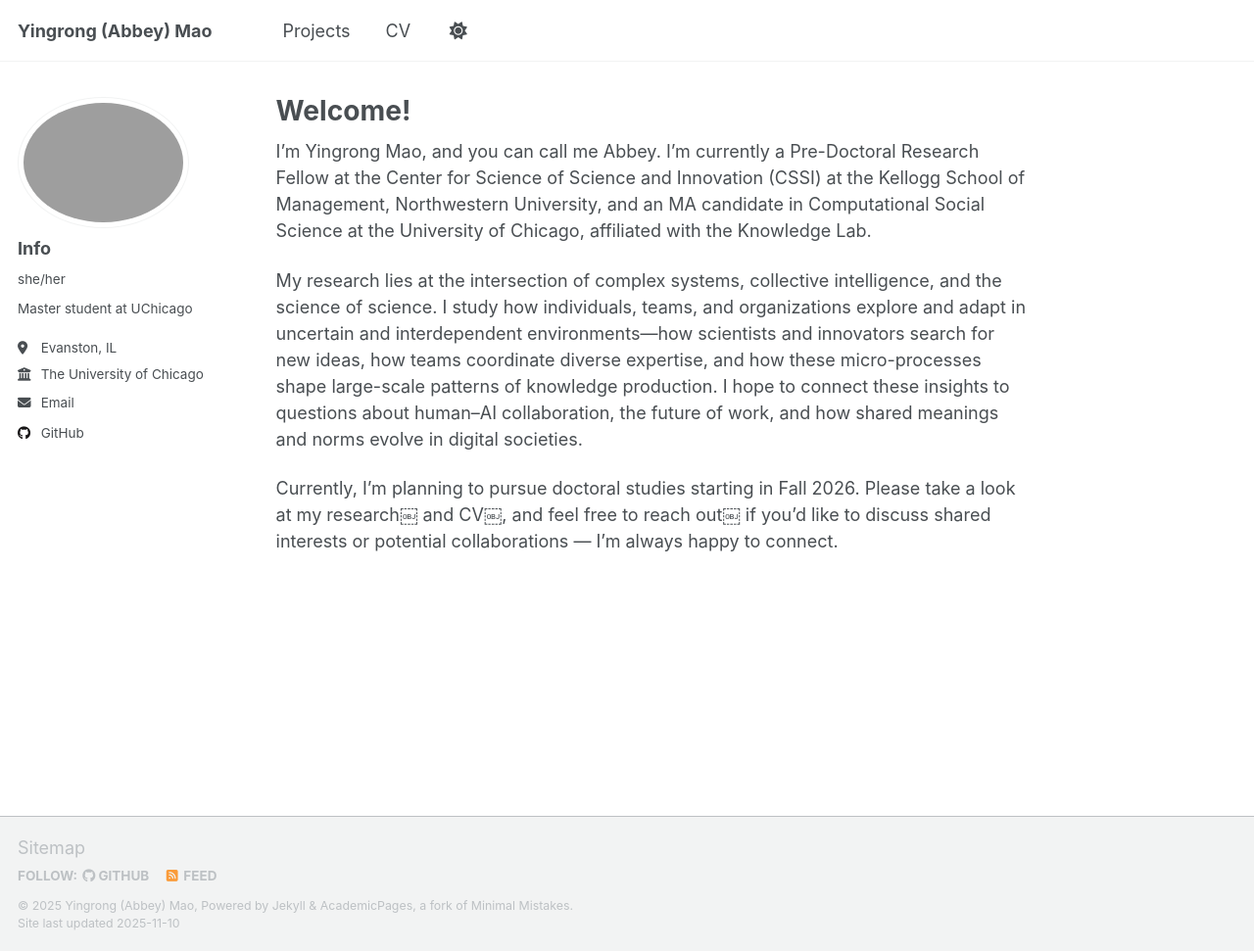
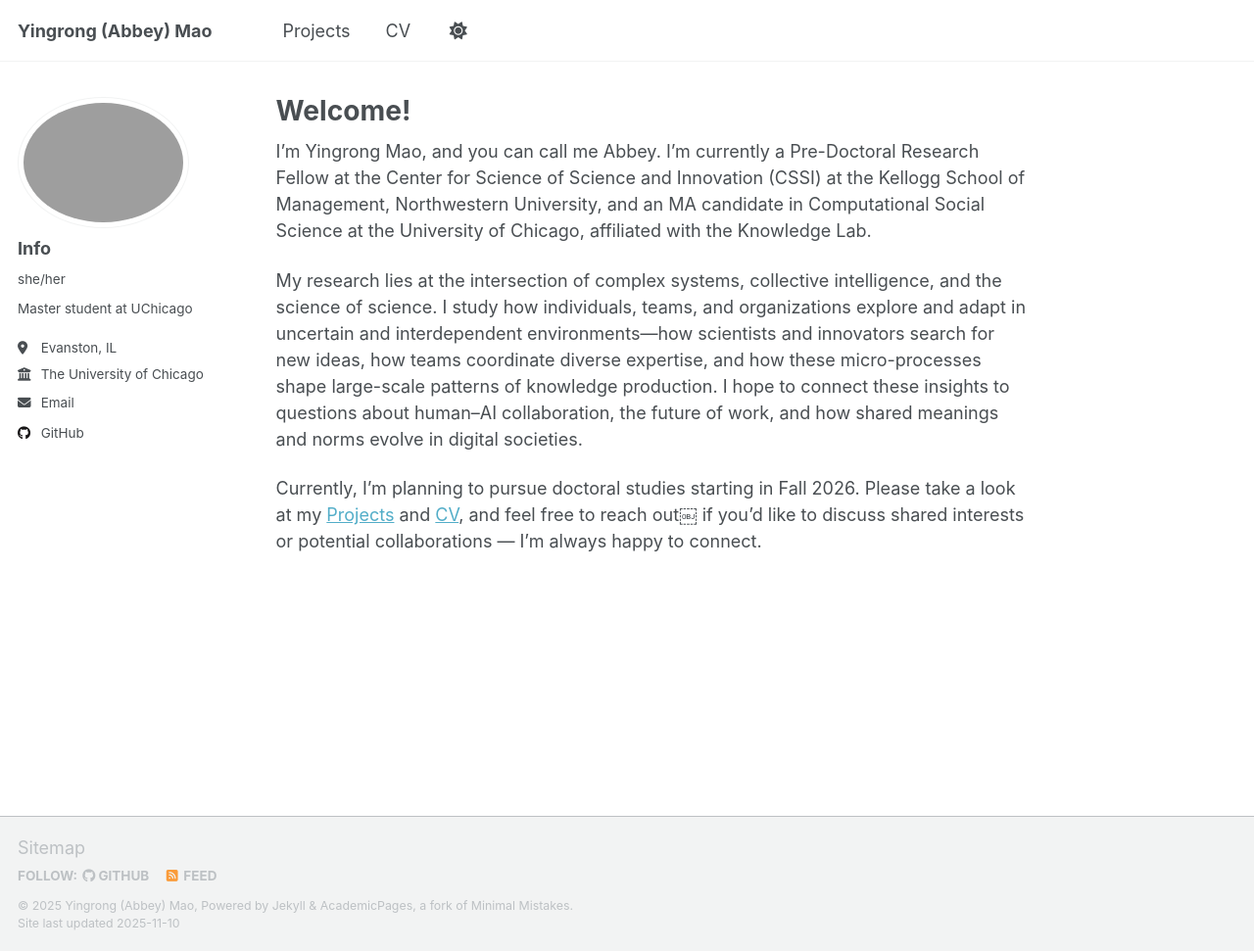
Before and after one commit to MaoYingrong/MaoYingrong.github.io, a Jekyll site: the page built from _pages/about.md, in a window 1280 px wide and 971 px high. Shown: the whole window at 98% size. Built offline with Jekyll 4.4.1, drawn with Linux system fonts in a browser that asks for light colours; a script that is not in the unit is left out.

Commit message:
Update about.md

```diff
--- a/_pages/about.md
+++ b/_pages/about.md
@@ -11,4 +11,4 @@ I’m Yingrong Mao, and you can call me Abbey. I'm currently a Pre-Doctoral Rese
 
 My research lies at the intersection of complex systems, collective intelligence, and the science of science. I study how individuals, teams, and organizations explore and adapt in uncertain and interdependent environments—how scientists and innovators search for new ideas, how teams coordinate diverse expertise, and how these micro-processes shape large-scale patterns of knowledge production. I hope to connect these insights to questions about human–AI collaboration, the future of work, and how shared meanings and norms evolve in digital societies.
 
-Currently, I’m planning to pursue doctoral studies starting in Fall 2026. Please take a look at my research￼ and CV￼, and feel free to reach out￼ if you’d like to discuss shared interests or potential collaborations — I’m always happy to connect.
+Currently, I’m planning to pursue doctoral studies starting in Fall 2026. Please take a look at my [Projects](https://maoyingrong.github.io/Projects/) and [CV](https://maoyingrong.github.io/cv/), and feel free to reach out￼ if you’d like to discuss shared interests or potential collaborations — I’m always happy to connect.
```
